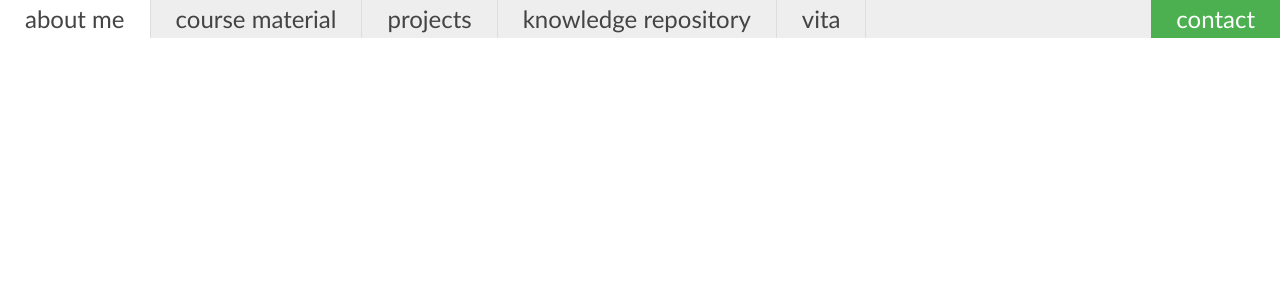
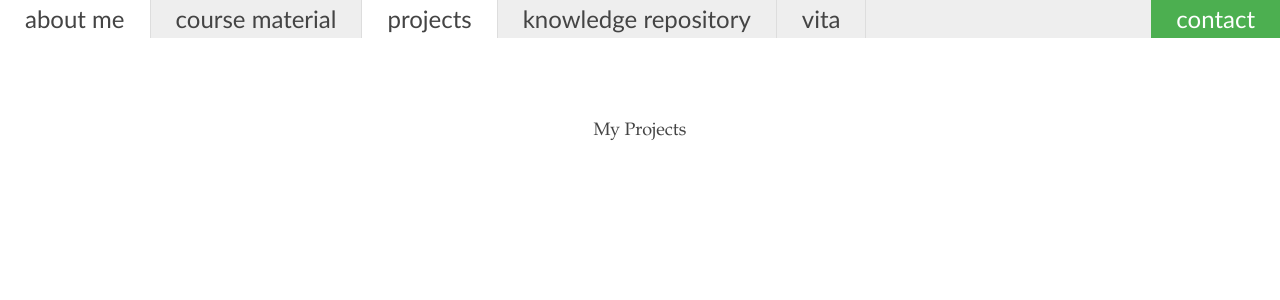
Before and after one commit to akashdeepdeb/akash.github.io, a Jekyll site: the page built from projects/index.html, in a window 1280 px wide. Shown: the top 300 px of the page. Built offline with Jekyll 4.4.1, drawn with Linux system fonts in a browser that asks for light colours.

Commit message:
Update index.html

```diff
--- a/projects/index.html
+++ b/projects/index.html
@@ -2,3 +2,16 @@
 layout: default
 title: Some of my projects
 ---
+
+<style>
+  .projects {
+    background-color: white;
+  }
+</style>
+
+<div id = "projects">
+  My Projects
+</div>
+<div id = "projects">
+
+</div>
```
